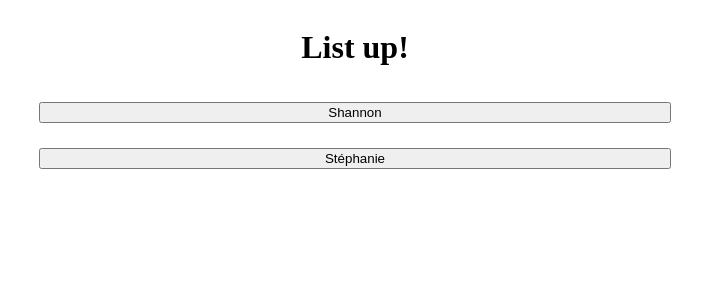
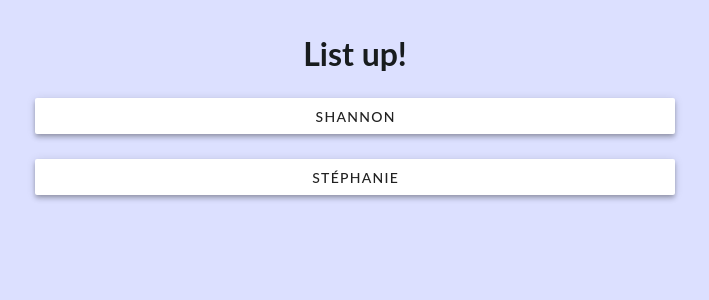
Before and after one commit to alix2018/list-up-app, a Vue app: page / in a window 1280 px wide. Shown: the top 300 px of the page, without its empty margins (285-994 px from the left). Built offline with nearby package versions, Linux system fonts and the light colour scheme.

Commit message:
Setup Vuetify + Add button and icon components

```diff
--- a/package.json
+++ b/package.json
@@ -15,9 +15,12 @@
     "format": "prettier --write src/"
   },
   "dependencies": {
+    "@mdi/font": "^7.4.47",
+    "@mdi/js": "^7.4.47",
     "pinia": "^2.1.7",
     "vue": "^3.4.21",
-    "vue-router": "^4.3.0"
+    "vue-router": "^4.3.0",
+    "vuetify": "^3.5.11"
   },
   "devDependencies": {
     "@playwright/test": "^1.42.1",
--- a/src/assets/base.css
+++ b/src/assets/base.css
@@ -1 +1,9 @@
 /* color palette from <https://github.com/vuejs/theme> */
+
+:root {
+  --color-light-purple: #dce0ff;
+  --color-medium-purple: #9fa8ea;
+  --color-dark-purple: #8992d1;
+  --color-black: #181c1e;
+  --color-white: #ffffff;
+}
--- a/src/assets/main.css
+++ b/src/assets/main.css
@@ -1 +1,13 @@
 @import './base.css';
+
+body {
+  padding-top: 30px;
+  padding-bottom: 30px;
+  background-color: var(--color-light-purple);
+  font-family: 'Lato', sans-serif;
+  color: var(--color-black);
+}
+
+h1 {
+  margin-bottom: 0;
+}
--- a/src/components/MainHeader.vue
+++ b/src/components/MainHeader.vue
@@ -21,7 +21,13 @@ function onBackButtonClick() {
 
 <template>
   <header>
-    <button v-if="backRoute" @click="onBackButtonClick">Back</button>
+    <v-btn
+      v-if="backRoute"
+      @click="onBackButtonClick"
+      rounded="xl"
+      icon="mdi-arrow-left-thick"
+      size="small"
+    ></v-btn>
     <h1>{{ title }}</h1>
     <p>{{ subtitle }}</p>
   </header>
@@ -42,10 +48,6 @@ header {
   padding: 0 25%;
 }
 
-h1 {
-  margin-bottom: 0;
-}
-
 p {
   margin-top: 0;
 }
--- a/src/main.ts
+++ b/src/main.ts
@@ -8,7 +8,34 @@ import router from './router';
 
 const app = createApp(App);
 
+// Vuetify
+import 'vuetify/styles';
+import { createVuetify } from 'vuetify';
+import * as components from 'vuetify/components';
+import * as directives from 'vuetify/directives';
+import { aliases, mdi } from 'vuetify/iconsets/mdi';
+import '@mdi/font/css/materialdesignicons.css';
+
+const vuetify = createVuetify({
+  components,
+  directives,
+  icons: {
+    defaultSet: 'mdi',
+    aliases,
+    sets: {
+      mdi
+    }
+  },
+  defaults: {
+    VBtn: {
+      rounded: 'sm',
+      elevation: 4
+    }
+  }
+});
+
 app.use(createPinia());
 app.use(router);
+app.use(vuetify);
 
 app.mount('#app');
--- a/src/views/AccountsView.vue
+++ b/src/views/AccountsView.vue
@@ -28,9 +28,9 @@ onMounted(() => {
   <MainHeader title="List up!" />
 
   <section>
-    <button v-for="user in jsonData" :key="user?.name" @click="onUserClick(user)">
+    <v-btn v-for="user in jsonData" :key="user?.name" @click="onUserClick(user)">
       {{ user?.name }}
-    </button>
+    </v-btn>
   </section>
 </template>
 
--- a/src/views/LearningView.vue
+++ b/src/views/LearningView.vue
@@ -126,23 +126,24 @@ onUnmounted(() => {
 </script>
 
 <template>
+  <!-- Add progress bar: v-progress-linear -->
   <MainHeader title="Learn" :subtitle="subtitle" backRoute="list" />
 
   <section>
     {{ learningStore.subsetList?.[subsetIndex]?.source }}
     <form v-if="!isCorrection" @submit.prevent="verifyTranslation">
-      <input v-model="answer" />
-      <button type="submit">Submit</button>
+      <v-text-field v-model="answer" />
+      <v-btn type="submit">Submit</v-btn>
       <br />
-      <button class="btn-pass" @click="onPassClick">Pass 🙅‍♀️</button>
+      <v-btn class="btn-pass" @click="onPassClick">Pass 🙅‍♀️</v-btn>
     </form>
     <template v-else>
       <p>Correct answer: {{ learningStore.subsetList?.[subsetIndex]?.translation }}</p>
       <div class="user-answer" v-if="!isPassed">
         <p>You said: {{ answer }}</p>
-        <button @click="markAsCorrect">I was right</button>
+        <v-btn @click="markAsCorrect">I was right</v-btn>
       </div>
-      <button class="btn-next" @click="goToNext">Next</button>
+      <v-btn class="btn-next" @click="goToNext">Next</v-btn>
     </template>
   </section>
 </template>
--- a/src/views/ListView.vue
+++ b/src/views/ListView.vue
@@ -45,7 +45,7 @@ function onLearnClick() {
   <MainHeader :title="userStore?.currentUserList?.name" :subtitle="subtitle" backRoute="lists" />
 
   <section>
-    <button @click="onWordsSwitch">Switch</button>
+    <v-btn @click="onWordsSwitch">Switch</v-btn>
     <table>
       <tr v-for="word in userStore?.currentUserList?.words" :key="word.source">
         <template v-if="fromSourceToTranslation">
@@ -58,8 +58,8 @@ function onLearnClick() {
         </template>
       </tr>
     </table>
-    <!-- <button @click="onFlashcardsClick">Flashcards</button> -->
-    <button @click="onLearnClick">Learn</button>
+    <!-- <v-btn @click="onFlashcardsClick">Flashcards</v-btn> -->
+    <v-btn @click="onLearnClick">Learn</v-btn>
   </section>
 </template>
 
--- a/src/views/ListsView.vue
+++ b/src/views/ListsView.vue
@@ -31,10 +31,10 @@ function onListClick(list: List) {
   <MainHeader title="My lists" backRoute="accounts" />
 
   <section>
-    <button v-for="list in currentUserData?.lists" :key="list?.name" @click="onListClick(list)">
+    <v-btn v-for="list in currentUserData?.lists" :key="list?.name" @click="onListClick(list)">
       {{ list?.name }} <br />
       ({{ list?.words.length }} words)
-    </button>
+    </v-btn>
   </section>
 </template>
 
```
Also changed, not shown: 1 other file (tests, documents, lock files or other folders).
